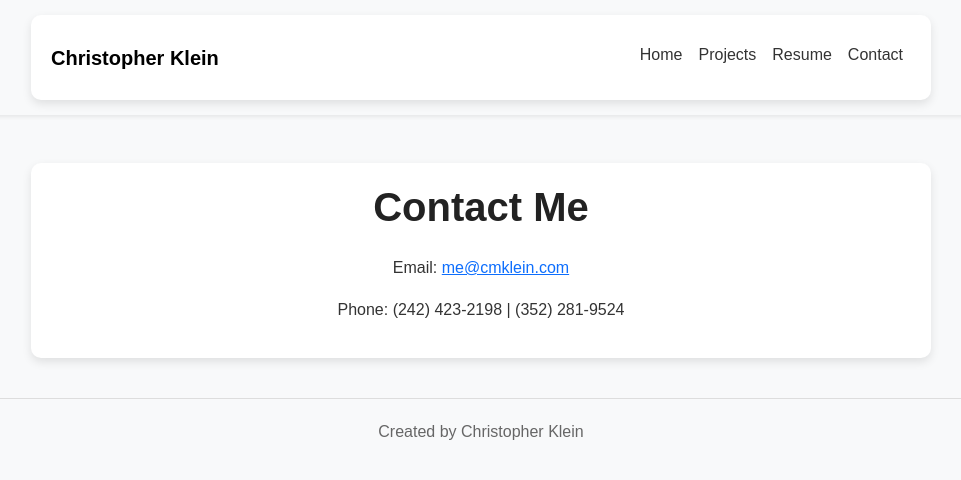
After one commit to KleinFrom242/cmklein-portfolio, a Flask app: page /contact in a window 1280 px wide. The commit adds this page. Shown: the top 480 px of the page, without its empty margins (159-1120 px from the left). Run offline with Flask 3, Linux system fonts and the light colour scheme.

Commit message:
added formats and information to the website

```diff
--- a/app.py
+++ b/app.py
@@ -3,20 +3,24 @@ from flask import Flask, render_template
 app = Flask(__name__)
 
 @app.route('/')
-def home():
+def index():
     return render_template('index.html')
 
 @app.route('/projects')
 def projects():
-    return render_template('projects.html')
+    projects_data = [
+        {"name": "Sister’s Resume Website", "description": "Showcasing my sister’s research.", "progress": 10},
+        {"name": "VPN Service", "description": "A secure VPN for privacy.", "progress": 20},
+    ]
+    return render_template('projects.html', projects=projects_data)
 
 @app.route('/resume')
 def resume():
     return render_template('resume.html')
 
-@app.route('/analytics')
-def analytics():
-    return render_template('analytics.html')
+@app.route('/contact')
+def contact():
+    return render_template('contact.html')
 
 if __name__ == '__main__':
     app.run(debug=True)
--- a/static/css/styles.css
+++ b/static/css/styles.css
@@ -1,22 +1,139 @@
+/* Global Styles */
 body {
     font-family: Arial, sans-serif;
-}
-
-.container {
-    background: #ffffff;
-    padding: 20px;
-    border-radius: 10px;
-    box-shadow: 0 4px 8px rgba(0, 0, 0, 0.1);
-}
-
-h1, h3 {
+    background-color: #f8f9fa;
     color: #333;
 }
 
-ul {
-    list-style-type: square;
+/* Navbar */
+.navbar {
+    background-color: #ffffff;
+    padding: 15px;
+    box-shadow: 0px 2px 5px rgba(0, 0, 0, 0.1);
 }
 
-.text-muted {
+.navbar .navbar-brand {
+    font-weight: bold;
+}
+
+.navbar .nav-link {
+    color: #333;
+    font-size: 16px;
+    font-weight: 500;
+}
+
+.navbar .nav-link:hover {
+    color: #007bff;
+}
+
+/* Containers */
+.container {
+    max-width: 900px;
+    margin: auto;
+    padding: 20px;
+    background: white;
+    border-radius: 10px;
+    box-shadow: 0 4px 10px rgba(0, 0, 0, 0.1);
+}
+
+/* Buttons */
+.btn {
+    border-radius: 30px;
+    padding: 10px 20px;
+    font-size: 16px;
+}
+
+.btn-primary {
+    background-color: #007bff;
+    color: white;
+    border: none;
+}
+
+.btn-primary:hover {
+    background-color: #0056b3;
+}
+
+.btn-outline-secondary {
+    border: 2px solid #6c757d;
+    color: #6c757d;
+}
+
+.btn-outline-secondary:hover {
+    background-color: #6c757d;
+    color: white;
+}
+
+/* Headings */
+h1, h3, h5 {
+    color: #222;
+    font-weight: bold;
+}
+
+/* Resume Page Formatting */
+.resume-container {
+    max-width: 800px;
+    margin: auto;
+    padding: 20px;
+    background: white;
+}
+
+p {
+    font-size: 16px;
+    line-height: 1.6;
+}
+
+ul {
+    padding-left: 20px;
+}
+
+ul li {
+    margin-bottom: 5px;
+    font-size: 16px;
+}
+
+/* Resume Section Headers */
+h3 {
+    border-bottom: 2px solid #007bff;
+    padding-bottom: 5px;
+    font-weight: bold;
+    margin-top: 20px;
+}
+
+/* Progress Bar - Blue Gradient */
+.progress {
+    height: 12px;
+    border-radius: 8px;
+    background-color: #e9ecef;
+    box-shadow: inset 0 1px 3px rgba(0, 0, 0, 0.1);
+    overflow: hidden;
+    width: 100%;
+}
+
+.progress-bar {
+    border-radius: 8px;
+    width: 0%;
+    transition: width 1.5s ease-in-out;
+    background: linear-gradient(90deg, #007bff, #3399ff); /* Blue Gradient */
+}
+
+/* Footer */
+.footer {
+    text-align: center;
+    padding: 20px;
+    margin-top: 40px;
     font-size: 14px;
+    color: #666;
+    background-color: #f8f9fa;
+    border-top: 1px solid #ddd;
 }
+
+/* Card Hover Effect */
+.card {
+    border-radius: 10px;
+    transition: transform 0.3s ease-in-out, box-shadow 0.3s ease-in-out;
+}
+
+.card:hover {
+    transform: translateY(-5px);
+    box-shadow: 0 8px 16px rgba(0, 0, 0, 0.2);
+}
--- a/templates/base.html
+++ b/templates/base.html
@@ -1,3 +1,43 @@
-<li class="nav-item">
-    <a class="nav-link" href="{{ url_for('resume') }}">Resume</a>
-</li>
+<!DOCTYPE html>
+<html lang="en">
+<head>
+    <meta charset="UTF-8">
+    <meta name="viewport" content="width=device-width, initial-scale=1.0">
+    <title>{% block title %}Portfolio{% endblock %}</title>
+    <link rel="stylesheet" href="https://cdn.jsdelivr.net/npm/bootstrap@5.3.0/dist/css/bootstrap.min.css">
+    <link rel="stylesheet" href="{{ url_for('static', filename='css/styles.css') }}">
+</head>
+<body>
+
+    <!-- Navbar -->
+    <nav class="navbar navbar-expand-lg navbar-light bg-light shadow-sm">
+        <div class="container">
+            <a class="navbar-brand fw-bold" href="{{ url_for('index') }}">Christopher Klein</a>
+            <button class="navbar-toggler" type="button" data-bs-toggle="collapse" data-bs-target="#navbarNav">
+                <span class="navbar-toggler-icon"></span>
+            </button>
+            <div class="collapse navbar-collapse" id="navbarNav">
+                <ul class="navbar-nav ms-auto">
+                    <li class="nav-item"><a class="nav-link" href="{{ url_for('index') }}">Home</a></li>
+                    <li class="nav-item"><a class="nav-link" href="{{ url_for('projects') }}">Projects</a></li>
+                    <li class="nav-item"><a class="nav-link" href="{{ url_for('resume') }}">Resume</a></li>
+                    <li class="nav-item"><a class="nav-link" href="{{ url_for('contact') }}">Contact</a></li>
+                </ul>
+            </div>
+        </div>
+    </nav>
+
+    <!-- Main Content -->
+    <div class="container mt-5">
+        {% block content %}{% endblock %}
+    </div>
+
+    <!-- Footer -->
+    <footer class="footer">
+        <p>Created by Christopher Klein</p>
+    </footer>
+
+    <script src="https://cdn.jsdelivr.net/npm/bootstrap@5.3.0/dist/js/bootstrap.bundle.min.js"></script>
+    <script src="{{ url_for('static', filename='js/script.js') }}"></script> <!-- Progress Bar Animation -->
+</body>
+</html>
--- /dev/null
+++ b/templates/contact.html
@@ -0,0 +1,12 @@
+{% extends "base.html" %}
+
+{% block title %}Contact - Christopher Klein{% endblock %}
+
+{% block content %}
+<h1 class="text-center mb-4">Contact Me</h1>
+
+<div class="text-center">
+    <p>Email: <a href="mailto:me@cmklein.com">me@cmklein.com</a></p>
+    <p>Phone: (242) 423-2198 | (352) 281-9524</p>
+</div>
+{% endblock %}
```
Also changed, not shown: templates/index.html (+15 -0 lines), templates/projects.html (+38 -0 lines), templates/resume.html (+49 -29 lines).
